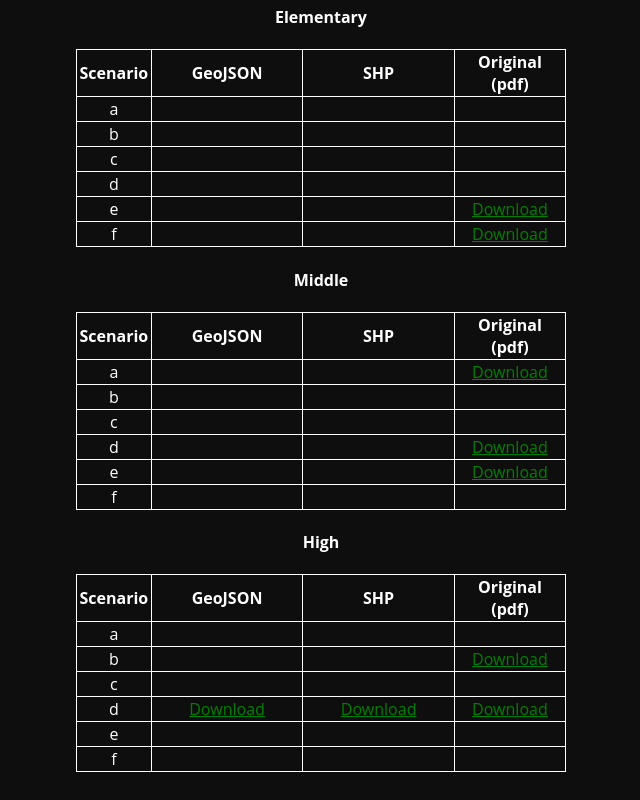
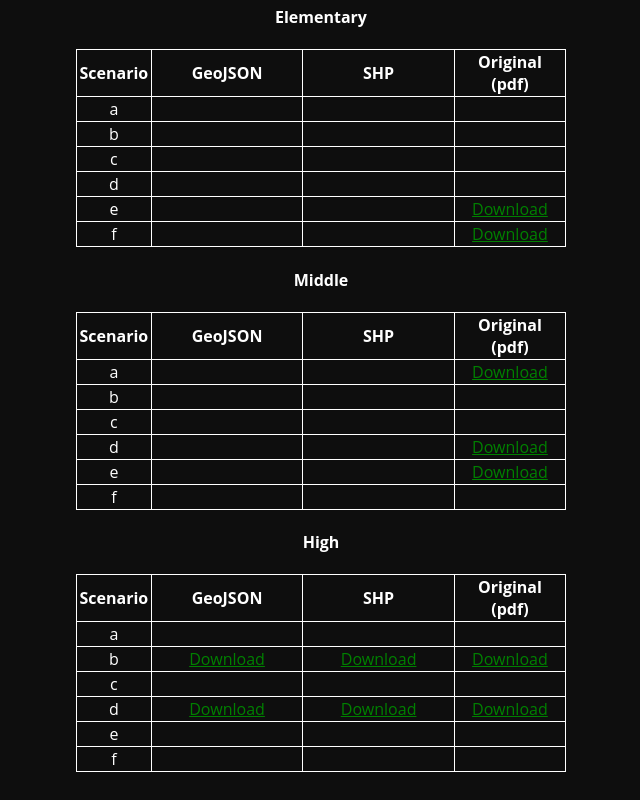
Before and after one commit to maptastik/fcps-redistricting, a plain HTML site: page index.html in a window 1280 px wide. Shown: the part 408-1208 px from the top of the page, without its empty margins (319-959 px from the left). Drawn offline with Linux system fonts and the light colour scheme.

Commit message:
add b_hs data

```diff
--- a/index.html
+++ b/index.html
@@ -173,8 +173,8 @@
 				</tr>
 				<tr>
 					<td>b</td>
-					<td></td>
-					<td></td>
+					<td><a href="https://raw.githubusercontent.com/maptastik/fcps-redistricting/gh-pages/scenarios/b/b_hs.geojson">Download</a></td>
+					<td><a href="https://github.com/maptastik/fcps-redistricting/raw/gh-pages/scenarios/b/b_hs.zip">Download</a></td>
 					<td><a href="https://github.com/maptastik/fcps-redistricting/raw/gh-pages/scenarios/b/b_hs-original.pdf">Download</a></td>
 				</tr>
 				<tr>
```
Also changed, not shown: scenarios/b/b_hs.geojson (added), 1 other file.
